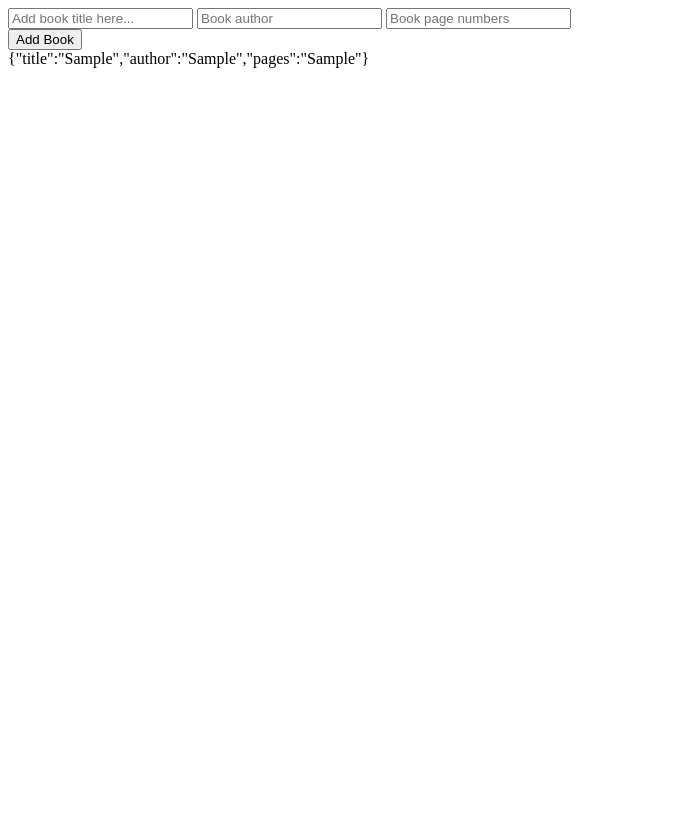
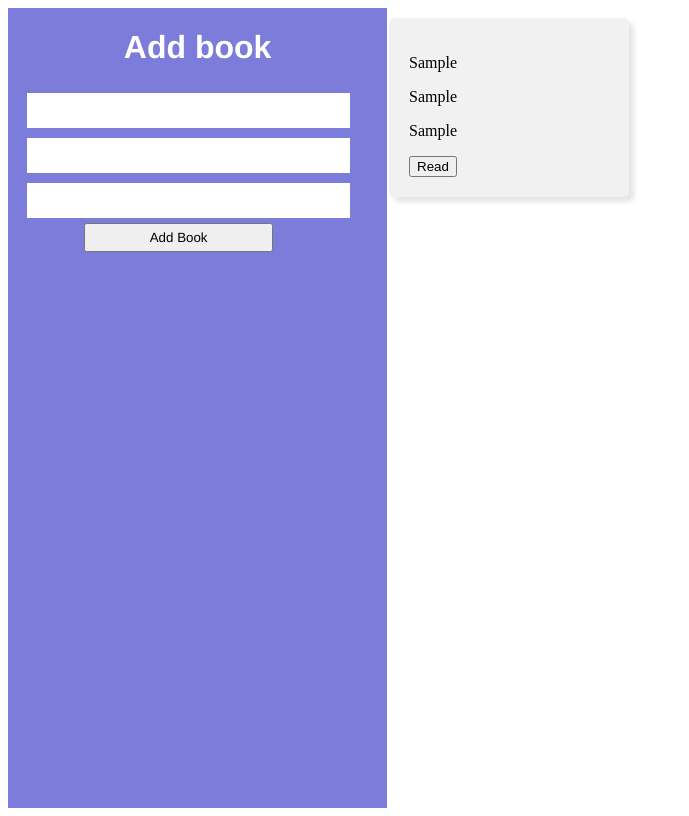
Before and after one commit to Rensytimsy/all_javascript, a plain HTML site: page js_library/index.html in a window 1280 px wide. Both pictures are taken after typing "Sample", "Sample", "Sample" into the empty fields and a click on the button "Add Book". Shown: the whole page, without its empty margins (0-689 px from the left). Drawn offline with Linux system fonts and the light colour scheme.

Commit message:
project done

```diff
--- a/js_library/index.html
+++ b/js_library/index.html
@@ -8,11 +8,12 @@
 </head>
 <body>
     <div class="books_form" id="books_form">
+        <h1>Add book</h1>
         <input type="text" id="title" name="title" placeholder="Add book title here..."/>
         <input type="text" id="author" placeholder="Book author"/>
         <input type="text" id="pages" placeholder="Book page numbers"/>
+        <button id="btn">Add Book</button>
     </div>
-    <button id="btn">Add Book</button>
     <div class="books_page" id="books_page"></div>
     <script src="script.js"></script>
 </body>
--- a/js_library/script.js
+++ b/js_library/script.js
@@ -2,28 +2,52 @@ const book_title = document.getElementById("title")
 const book_author = document.getElementById("author")
 const book_pages = document.getElementById("pages")
 const add_book_btn = document.getElementById("btn")
+const books_display_page = document.getElementById("books_page");
+// console.log(books_display_page);
 
 
-let Books = [];
-function my_library(title, author, pages){
-    this.title = title;
-    this.author = author;
-    this.pages = pages;
-    // return JSON.stringify(this.title, this.author, this.pages);
+const all_books = [];
+function Books(title, author, pages){
+  this.title = book_title.value;
+  this.author = book_author.value;
+  this.pages = book_pages.value;
+}
+// const new_book = new Books((book_title, book_author, book_pages));
+
+function add_book(){
+const new_book = new Books((book_title, book_author, book_pages));
+all_books.push(new_book);
+let is_read = document.createElement("button");
+is_read.innerText = "not read";
+
+let allBooksHTML = "";
+all_books.forEach((book) => {
+  allBooksHTML += `<div class="book_card">
+  <p class="book_title">${book.title}</p>
+  <p class= "book_author">${book.author}</p>
+  <p class = "book_pages">${book.pages}</p>
+  <button id="is_read">Read</button>
+  </div>`;
+});
+books_display_page.innerHTML = allBooksHTML;
+console.log(all_books);
 }
 
-add_book_btn.addEventListener("click", (e) => {
-    let books_avail = new my_library(title.value, author.value, pages.value);
-    Books.push(JSON.stringify(books_avail));
-    console.log(Books);
-    document.getElementById("books_page").innerHTML = Books;
-    book_title.value = ""
-    book_author.value = ""
-    book_pages.value = ""
-    console.log(Books)
+let del_btn = document.createElement("button");
+del_btn.textContent = "del"
+del_btn.addEventListener("click", (e) => {
+  all_books.forEach((b) => {
+    if(b.title == b.title){
+      b.filter((books) => books.title != books.title);
+    }
+  });
+  console.log("About to delete a book");
 });
 
-function add_book(Books){
-  return console.log(Books);
-}
-add_book(Books);
+add_book_btn.addEventListener("click", (e) => {
+  add_book();
+  book_title.value = " ";
+  book_author.value = " ";
+  book_pages.value = " ";
+});
+console.log(all_books);
--- a/js_library/styles.css
+++ b/js_library/styles.css
@@ -0,0 +1,45 @@
+.book_card {
+    /* border: 1px solid grey; */
+    width: 200px;
+    margin: 10px 5px;
+    padding: 20px;
+    background-color: rgb(241, 241, 241);
+    box-shadow: 5px 5px 5px rgba(10, 10, 10, 0.1);
+    border-radius: 5px;
+}
+.books_page{
+   display: grid;
+   grid-template-columns: repeat(auto-fill, minmax(240px, 1fr));
+   position: absolute;
+
+   /* border: 1px solid black; */
+   width: 70%;
+   left: 30%;
+   top: 1%;
+}
+.books_form{
+    width: 30%;
+    position: relative;
+    display: flex;
+    flex-direction: column;
+    background-color: rgb(124, 124, 218);
+    height: 100vh;
+}
+.books_form input{
+    margin: 5px 5%;
+    padding: 10px;
+    border: none;
+    width: 80%;
+}
+.books_form h1{
+    color: #fff;
+    text-align: center;
+    font-family: 'Franklin Gothic Medium', 'Arial Narrow', Arial, sans-serif;
+}
+.books_form button{
+    width: 50%;
+    margin: 0 20%;
+    padding: 5px;
+    font-family: 'Franklin Gothic Medium', 'Arial Narrow', Arial, sans-serif;
+    color: #000;
+}
```
